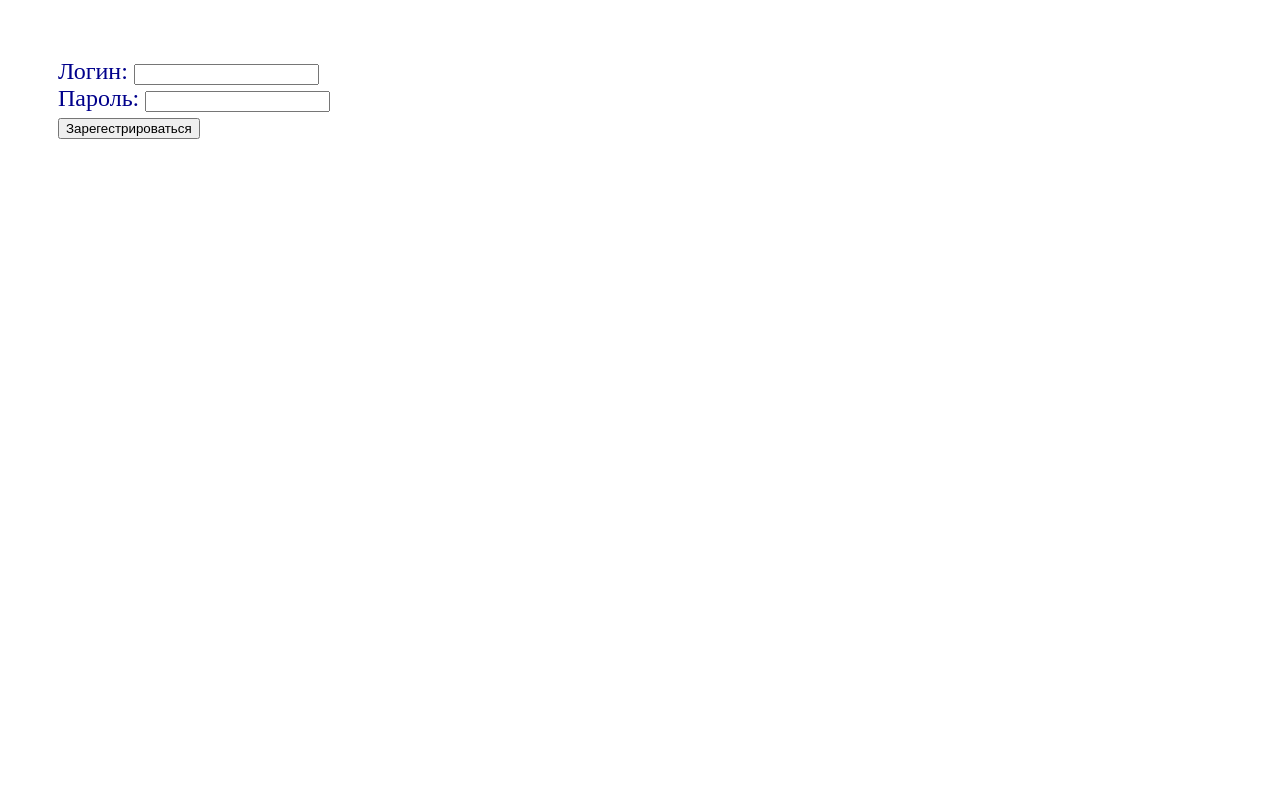
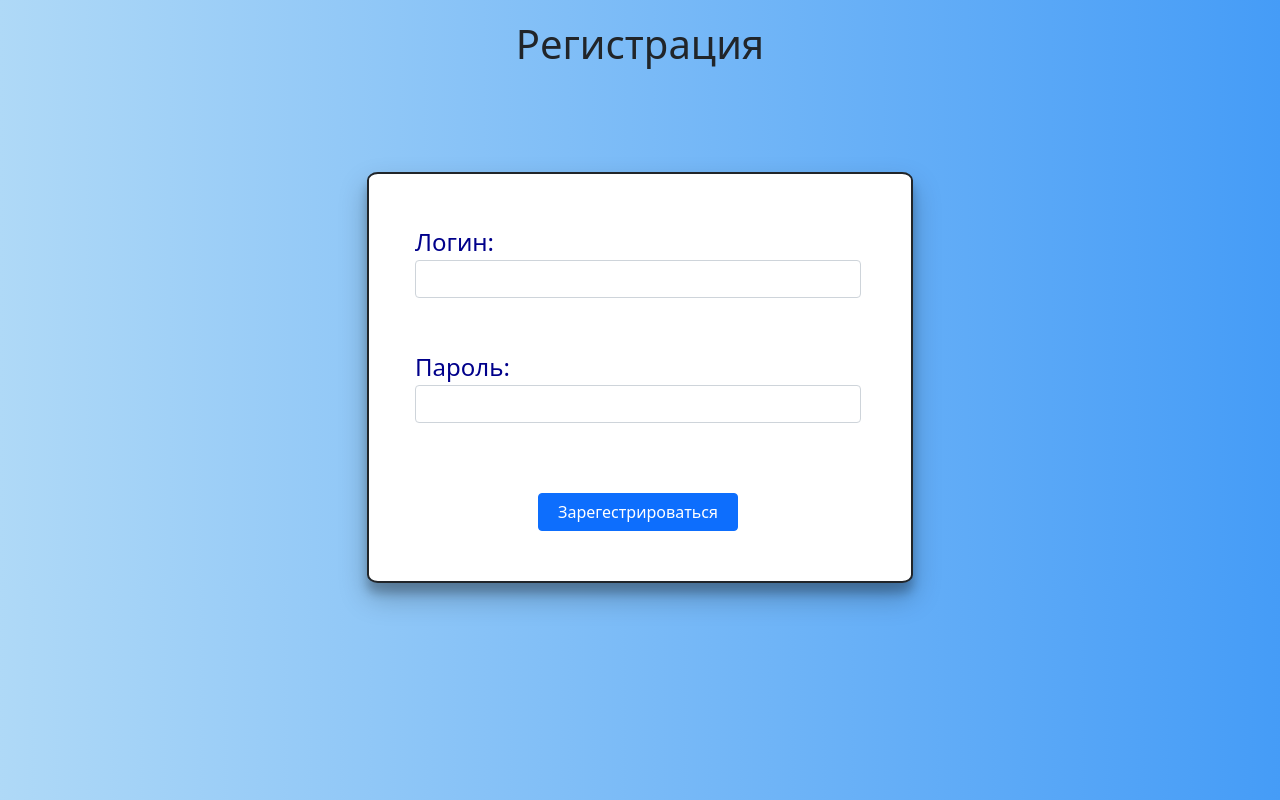
Before and after one commit to Ryize/QrAutomation, a Flask app: page / in a window 1280 px wide. Run offline with Flask 2, Linux system fonts and the light colour scheme.

Commit message:
Refactor, change register page

```diff
--- a/controller.py
+++ b/controller.py
@@ -1,104 +1,13 @@
-from datetime import datetime
+from flask import render_template, request, flash
 
-from flask import Flask, render_template, request, flash
-from flask_sqlalchemy import SQLAlchemy
-
-app = Flask(__name__)
-app.config['SECRET_KEY'] = 'bgcegy3yg2d3ue2uwccuby2ubwcchjsbgvcwcuwbc2whbuwb'
-app.config['SQLALCHEMY_DATABASE_URI'] = 'sqlite:///bd.db'
-
-db = SQLAlchemy(app)
-
-
-class User(db.Model):
-    """
-    Модель представления пользователя.
-    Пользователь может отмечать уборку в кабинете(class: ScheduleCleaning)
-    """
-    id = db.Column(db.Integer, primary_key=True)
-    email = db.Column(db.String(64), unique=True)
-    login = db.Column(db.String(64), unique=True)
-    name = db.Column(db.String(64), nullable=False)
-    surname = db.Column(db.String(64), nullable=False)
-    patronymic = db.Column(db.String(64))
-    password = db.Column(db.String(128), nullable=False)
-    user_sc = db.relationship('ScheduleCleaning', backref='user')
-    created_on = db.Column(db.DateTime, default=datetime.utcnow)
-
-    __translate_dict = {'ь': '', 'ъ': '', 'а': 'a', 'б': 'b', 'в': 'v',
-                        'г': 'g', 'д': 'd', 'е': 'e', 'ё': 'yo', 'ж': 'zh',
-                        'з': 'z', 'и': 'i', 'й': 'y', 'к': 'k', 'л': 'l',
-                        'м': 'm', 'н': 'n', 'о': 'o', 'п': 'p', 'р': 'r',
-                        'с': 's', 'т': 't', 'у': 'u', 'ф': 'f', 'х': 'h',
-                        'ц': 'ts', 'ч': 'ch', 'ш': 'sh', 'щ': 'sch', 'ы': 'yi',
-                        'э': 'e', 'ю': 'yu', 'я': 'ya'}
-
-    def create_login(self) -> str:
-        """
-        Установить пользователю логин по имени и фамилии с помощью транслитерации
-        :example: имя=Матвей, фамилия=Чекашов -- будет установлен логин MatveyChekashov
-        :return: строка с логином(str)
-        """
-        self.login = self._translate(f'{self.name} {self.surname}')
-        return self.login
-
-    def _translate(self, string: str) -> str:
-        """
-        Транслитерация строки с русских символов в английские
-        :example: Матвей чекашов -> MatveyChekashov
-        """
-        if not string or not isinstance(string, str):
-            raise ValueError('Для транслитерации необходима исходная строка(str)!')
-        string = string.lower()
-        translate_string = ''
-        tr_dict = self.__translate_dict
-        for i in string:
-            translate_string += tr_dict.get(i.lower(), i.lower()).upper() if i.isupper() else tr_dict.get(i, i)
-        translate_string = ''.join(
-            translate_string.title().split())  # Удаляем пробелы/табы из строки. Первая буква слова будет большой
-        return translate_string
-
-    def __repr__(self):
-        return f'<User: {self.id}, {self.name}-{self.surname}>'
-
-
-class Cabinet(db.Model):
-    """
-    Класс описывает помещение, которое убирают.
-    При уборке(class: ScheduleCleaning) передаётся ссылка на конкретный кабинет
-    """
-    id = db.Column(db.Integer, primary_key=True)
-    number = db.Column(db.String(48), nullable=False)
-    created_on = db.Column(db.DateTime, default=datetime.utcnow)
-    sc = db.relationship('ScheduleCleaning', backref='cabinet')
-
-    def __repr__(self):
-        return f'<Cabinet: {self.id}, {self.number}>'
-
-
-class ScheduleCleaning(db.Model):
-    """
-    Чтобы убрать кабинет, пользователь создаёт экземпляр данного класса.
-    Данный класс ссылается на помещение(class: Cabinet) и на пользователя(class: User), которой это помещение убрал
-    """
-    # TODO: Добавить связи с User и Cabinet
-    id = db.Column(db.Integer, primary_key=True)
-    cabinet_id = db.Column(db.Integer, db.ForeignKey('cabinet.id'))
-    user_id = db.Column(db.Integer, db.ForeignKey('user.id'))  # TODO: Добавить связи с User
-    created_on = db.Column(db.DateTime, default=datetime.utcnow)
-    updated_on = db.Column(db.DateTime, default=datetime.utcnow, onupdate=datetime.utcnow)
-
-    def __repr__(self):
-        return f'<ScheduleCleaning: {self.id}, {self.created_on}>'
-
-
-db.create_all()
+from main import app
 
 
 @app.route('/', methods=['POST', 'GET'])
 def index():
     if request.method == 'POST':
         if len(request.form.get('password')) < 4:
+            1/0
             flash('Please enter more(>4) password symbols', category='error')
         else:
             flash('Your user created!', category='success')
@@ -116,7 +25,3 @@ def register():
 @app.errorhandler(404)
 def error404(error):
     return render_template('error/404.html'), 404
-
-
-if __name__ == '__main__':
-    app.run()
--- /dev/null
+++ b/main.py
@@ -0,0 +1,20 @@
+from flask import Flask
+from flask_sqlalchemy import SQLAlchemy
+
+app = Flask(__name__)
+
+
+class Config:
+    SECRET_KEY = 'bgcegy3yg2d3ue2uwccuby2ubwcchjsbgvcwcuwbc2whbuwb'
+    SQLALCHEMY_DATABASE_URI = 'sqlite:///bd.db'
+    SQLALCHEMY_TRACK_MODIFICATIONS = True
+
+
+app.config.from_object(Config)
+
+db = SQLAlchemy(app)
+
+if __name__ == '__main__':
+    from controller import app
+
+    app.run(debug=True)
--- a/static/css/style.css
+++ b/static/css/style.css
@@ -1,11 +1,21 @@
+body{
+    background: -webkit-linear-gradient(90deg, #afd9f7,#459cf7);
+    background: linear-gradient(90deg, #afd9f7,#459cf7);
+}
+
 label{
     color: #00008B;
-    text-size: 120%;
 }
 
 .form-auth{
     padding: 50px;
+    padding-left: 46px;
     font-size: 150%;
+    border: 2px solid;
+    border-radius: 2%;
+    background-color: white;
+    box-shadow: 0 14px 28px rgba(0,0,0,0.25), 0 10px 10px rgba(0,0,0,0.22);
+    /*width: 23%;*/
 }
 
 .success{
@@ -17,3 +27,23 @@ label{
     padding: 20px;
     background-color: indianred;
 }
+
+.text-auth{
+    padding-bottom: 15px;
+}
+
+.button-auth{
+    padding-top: 17px;
+}
+
+.row-auth{
+    padding-top: 96px;
+}
+
+.input-auth{
+    width: 45%;
+}
+
+#text-reg{
+    margin-top: 20px;
+}
--- a/templates/index.html
+++ b/templates/index.html
@@ -4,22 +4,39 @@
     <meta charset="UTF-8">
     <title>Мой базовый сайт</title>
     <link type="text/css" rel="stylesheet" href="{{ url_for('static', filename='css/style.css') }}">
+    <link href="https://cdn.jsdelivr.net/npm/bootstrap@5.1.3/dist/css/bootstrap.min.css" rel="stylesheet"
+          integrity="sha384-1BmE4kWBq78iYhFldvKuhfTAU6auU8tT94WrHftjDbrCEXSU1oBoqyl2QvZ6jIW3" crossorigin="anonymous">
 </head>
 <body>
 
 {% for category, msg in get_flashed_messages(True) %}
-    <p class="{{ category }}">{{ msg }}</p>
+<p class="{{ category }}">{{ msg }}</p>
 {% endfor %}
 
-<div class="form-auth">
-    <form method="post">
-        <label>Логин: </label><input type="text" name="username"><br>
-        <label>Пароль: </label><input type="password" name="password"><br>
-        <input type="submit" value="Зарегестрироваться">
-    </form>
+<center><h1 id="text-reg">Регистрация</h1></center>
+
+<div class="container container-auth">
+    <div class="row row-auth">
+        <div class="col-xl-3 col-sm-3 col-md-3 col-lg-3"></div>
+        <div class="col-xl-6 col-sm-6 col-md-6 col-lg-6">
+            <div class="form-auth">
+                <form method="post">
+                    <div class="text-auth">
+                        <label>Логин: </label><input class="form-control" type="text" name="username"><br>
+                    </div>
+                    <div class="text-auth">
+                        <label>Пароль: </label><input class="form-control" type="password" name="password"><br>
+                    </div>
+                    <center>
+                        <div class="button-auth">
+                            <input class='btn btn-primary input-auth' type="submit" value="Зарегестрироваться">
+                        </div>
+                    </center>
+                </form>
+            </div>
+        </div>
+    </div>
 </div>
-
-
 
 
 <!--<h1>Hello all!</h1>-->
```
Also changed, not shown: models.py (+87 -0 lines), bd.db (added).
